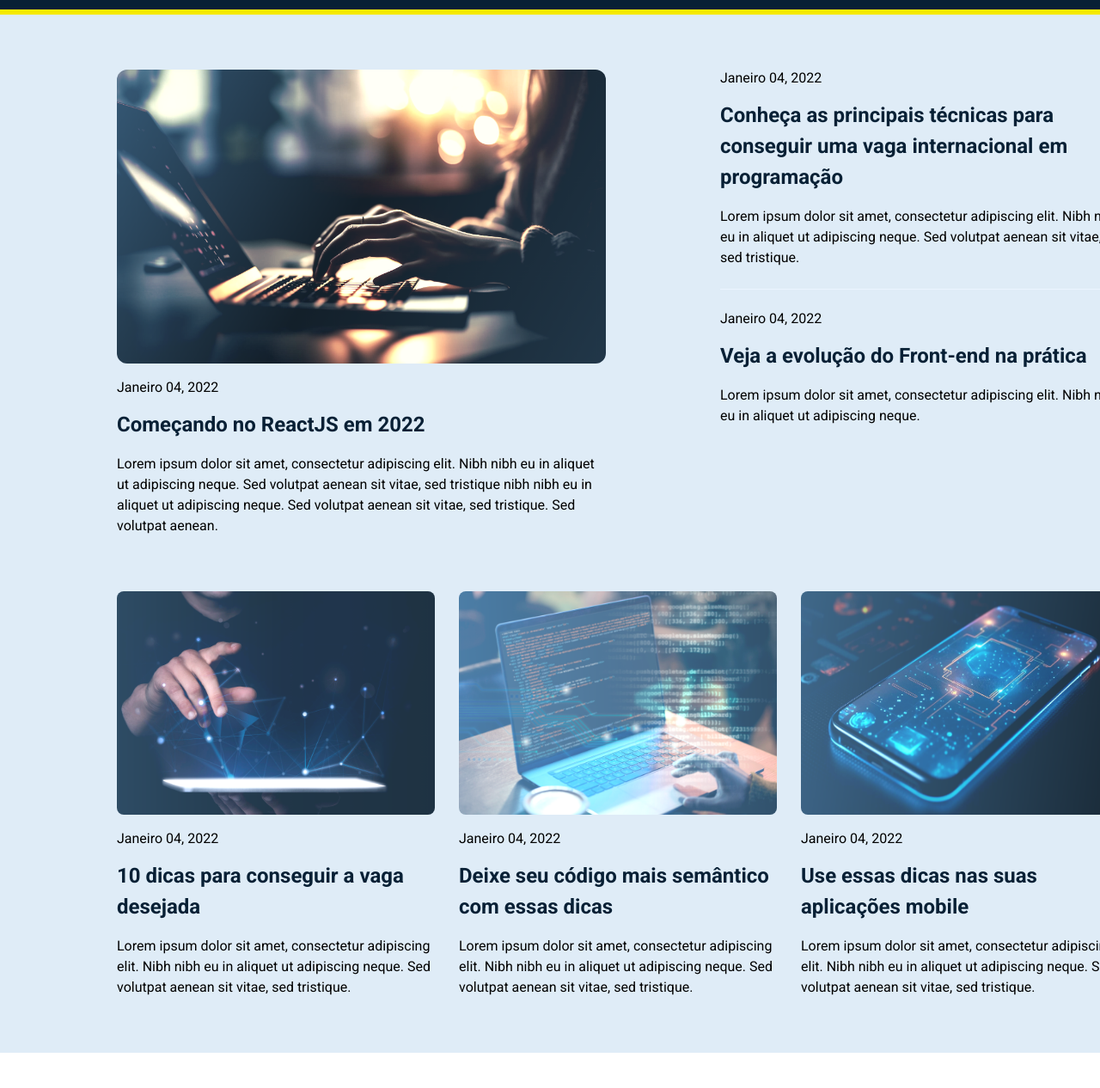
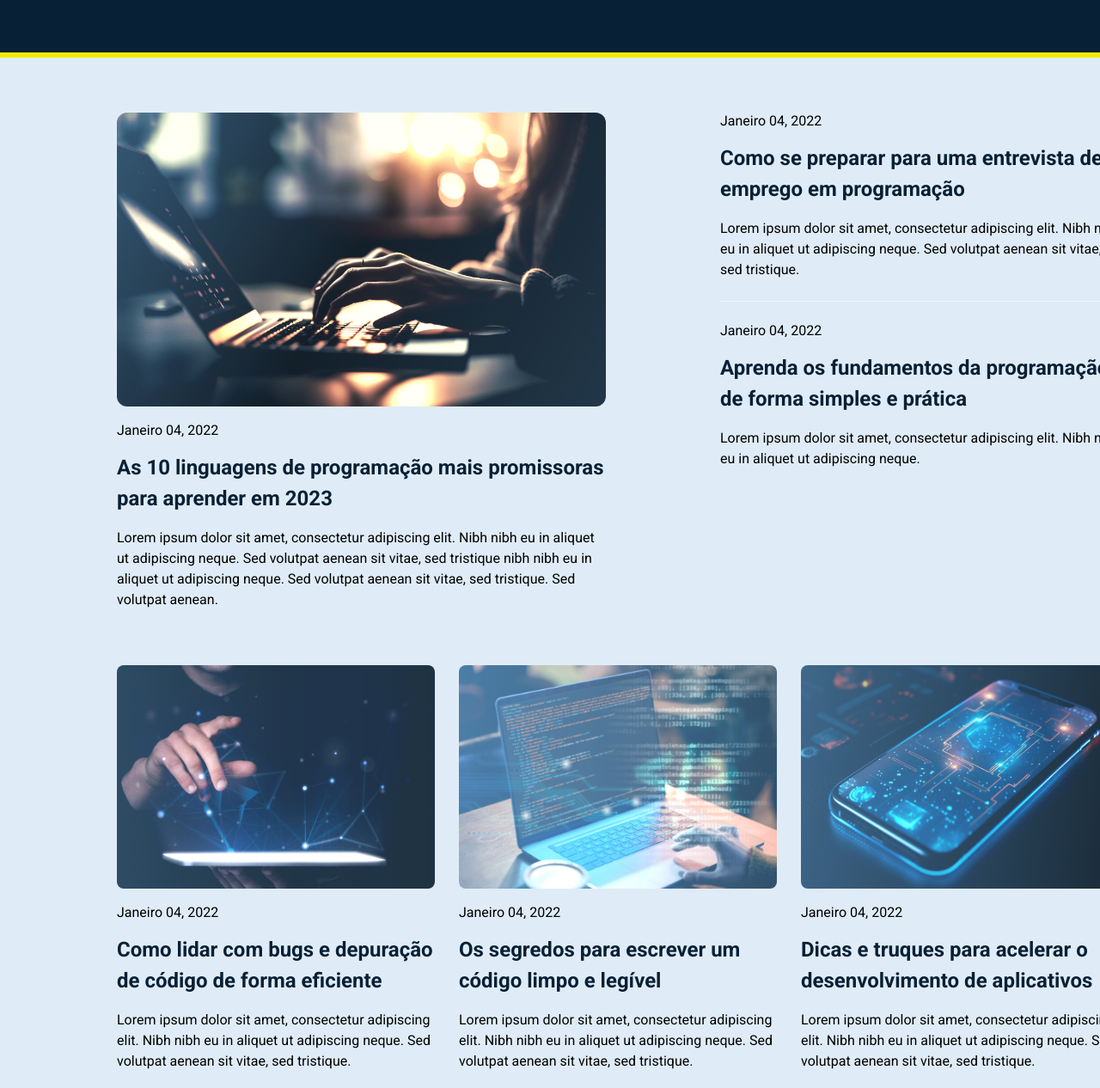
Before and after one commit to EwertonSolitto/The-Blog, a plain HTML site: page index.html in a window 1280 px wide. Shown: the part 574-1840 px from the top of the page at 86% size. Before the commit the page ends 1799 px from the top, so only its background shows below. Drawn offline with Linux system fonts and the light colour scheme.

Commit message:
Change titles of the posts

```diff
--- a/index.html
+++ b/index.html
@@ -49,7 +49,7 @@
     <main>
         <div id="main">
             <div id="main-text">
-                <h1>Veja o guia definitivo para conquistar seus objetivos como DEV em 2022</h1>
+                <h1>Descubra as principais tendências em programação para ficar de olho em 2023</h1>
                 <p>Lorem ipsum dolor sit amet, consectetur adipiscing elit. Nibh nibh eu in aliquet ut adipiscing neque. Sed volutpat aenean sit vitae, sed tristique placerat hac.</p>
                 <p id="see-more">
                     <a href="#">Veja mais</a>
@@ -69,7 +69,7 @@
                     <img src="./images/post-1.png" alt="Imagem post 1">
                     <div>
                         <p class="date">Janeiro 04, 2022</p>
-                        <h2 class="title">Começando no ReactJS em 2022</h2>
+                        <h2 class="title">As 10 linguagens de programação mais promissoras para aprender em 2023</h2>
                         <p class="text-post">Lorem ipsum dolor sit amet, consectetur adipiscing elit. Nibh nibh eu in aliquet ut adipiscing neque. Sed volutpat aenean sit vitae, sed tristique nibh nibh eu in aliquet ut adipiscing neque. Sed volutpat aenean sit vitae, sed tristique. Sed volutpat aenean.</p>
                     </div>
                 </article>
@@ -79,7 +79,7 @@
                 <div id="right-posts">
                     <article>
                         <p class="date">Janeiro 04, 2022</p>
-                        <h2 class="title">Conheça as principais técnicas para conseguir uma vaga internacional em programação</h2>
+                        <h2 class="title">Como se preparar para uma entrevista de emprego em programação</h2>
                         <p class="text-post">Lorem ipsum dolor sit amet, consectetur adipiscing elit. Nibh nibh eu in aliquet ut adipiscing neque. Sed volutpat aenean sit vitae, sed tristique.</p>
                     </article>
 
@@ -87,7 +87,7 @@
 
                     <article>
                         <p class="date">Janeiro 04, 2022</p>
-                        <h2 class="title">Veja a evolução do Front-end na prática</h2>
+                        <h2 class="title">Aprenda os fundamentos da programação de forma simples e prática</h2>
                         <p class="text-post">Lorem ipsum dolor sit amet, consectetur adipiscing elit. Nibh nibh eu in aliquet ut adipiscing neque. </p>
                     </article>
 
@@ -101,7 +101,7 @@
                     <img src="./images/post-2.png" alt="Imagem post 2">
                         <div>
                             <p class="date">Janeiro 04, 2022</p>
-                            <h2 class="title">10 dicas para conseguir a vaga desejada</h2>
+                            <h2 class="title">Como lidar com bugs e depuração de código de forma eficiente</h2>
                             <p class="text-post">Lorem ipsum dolor sit amet, consectetur adipiscing elit. Nibh nibh eu in aliquet ut adipiscing neque. Sed volutpat aenean sit vitae, sed tristique. </p>
                         </div>
                 </article>
@@ -111,7 +111,7 @@
                     <img src="./images/post-3.png" alt="Imagem post 3">
                     <div>
                         <p class="date">Janeiro 04, 2022</p>
-                        <h2 class="title">Deixe seu código mais semântico com essas dicas</h2>
+                        <h2 class="title">Os segredos para escrever um código limpo e legível</h2>
                         <p class="text-post">Lorem ipsum dolor sit amet, consectetur adipiscing elit. Nibh nibh eu in aliquet ut adipiscing neque. Sed volutpat aenean sit vitae, sed tristique.</p>
 
                     </div>
@@ -121,7 +121,7 @@
                     <img src="./images/post-4.png" alt="Imagem post 4">
                     <div>
                         <p class="date">Janeiro 04, 2022</p>
-                        <h2 class="title">Use essas dicas nas suas aplicações mobile</h2>
+                        <h2 class="title">Dicas e truques para acelerar o desenvolvimento de aplicativos</h2>
                         <p class="text-post">Lorem ipsum dolor sit amet, consectetur adipiscing elit. Nibh nibh eu in aliquet ut adipiscing neque. Sed volutpat aenean sit vitae, sed tristique.</p>
                     </div>
                 </article>
```
